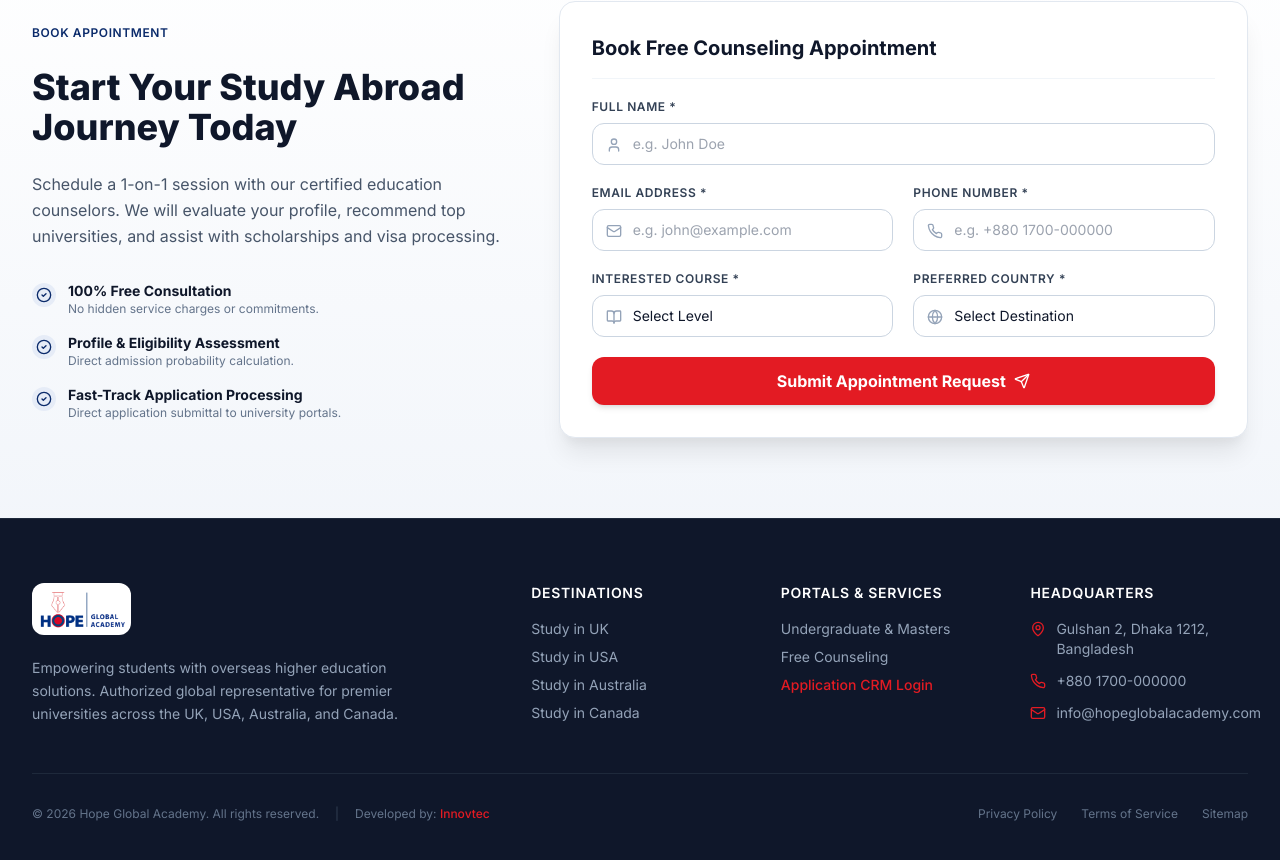
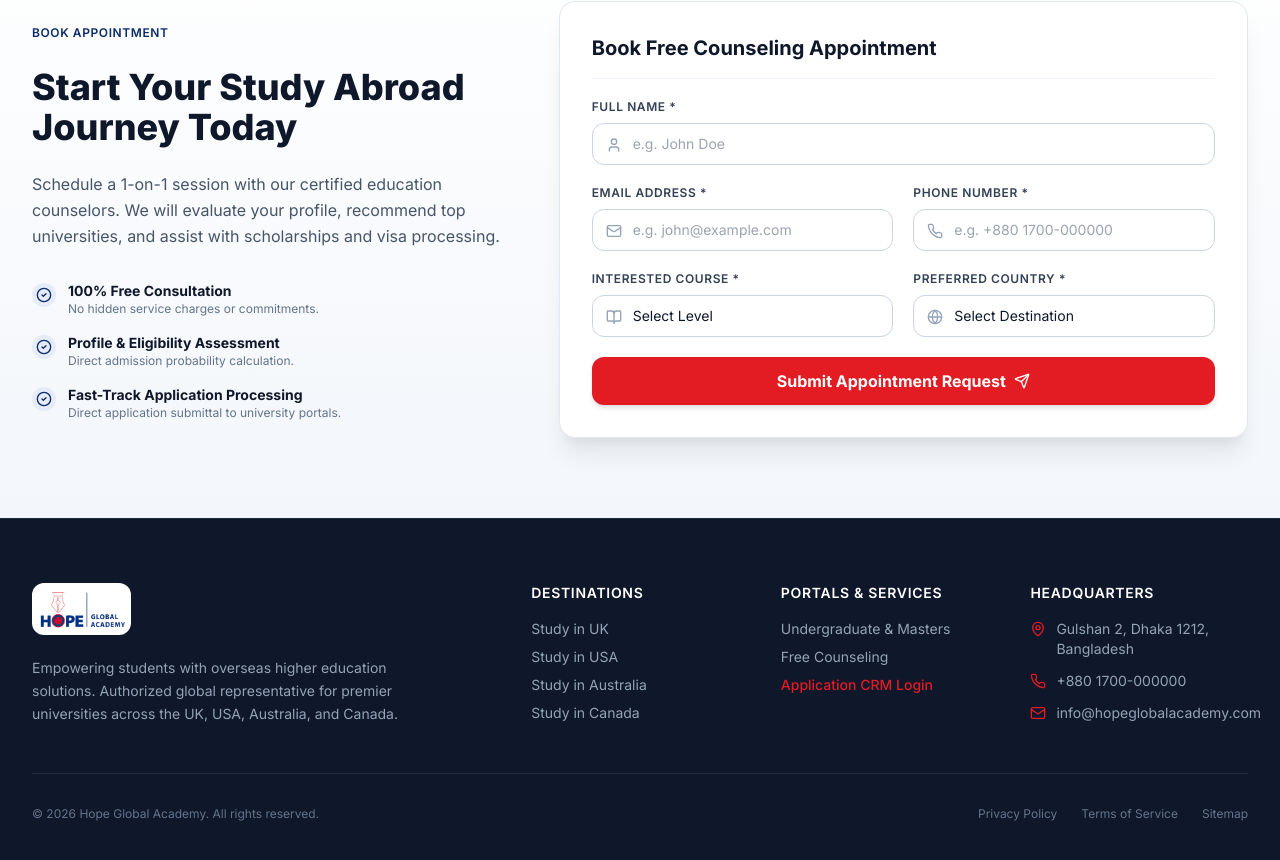
Before and after one commit to imran15-9136/hope-global-academy, a Next.js app: page / in a window 1280 px wide. Shown: the part 3086-3946 px from the top of the page. Built offline with nearby package versions, Linux system fonts and the light colour scheme; no server answers; the database is empty.

Commit message:
innovtec hide

```diff
--- a/src/components/shared/Footer.tsx
+++ b/src/components/shared/Footer.tsx
@@ -78,7 +78,7 @@ export function Footer() {
         <div className="mt-12 pt-8 border-t border-slate-800 flex flex-col sm:flex-row items-center justify-between text-xs text-slate-500 gap-4">
           <div className="flex flex-col sm:flex-row items-center gap-2 sm:gap-4">
             <p>© {new Date().getFullYear()} Hope Global Academy. All rights reserved.</p>
-            <span className="hidden sm:inline text-slate-700">|</span>
+            {/* <span className="hidden sm:inline text-slate-700">|</span>
             <p>
               Developed by:{" "}
               <a
@@ -89,7 +89,7 @@ export function Footer() {
               >
                 Innovtec
               </a>
-            </p>
+            </p> */}
           </div>
           <div className="flex gap-6">
             <a href="#" className="hover:text-slate-400 transition-colors">Privacy Policy</a>
```
